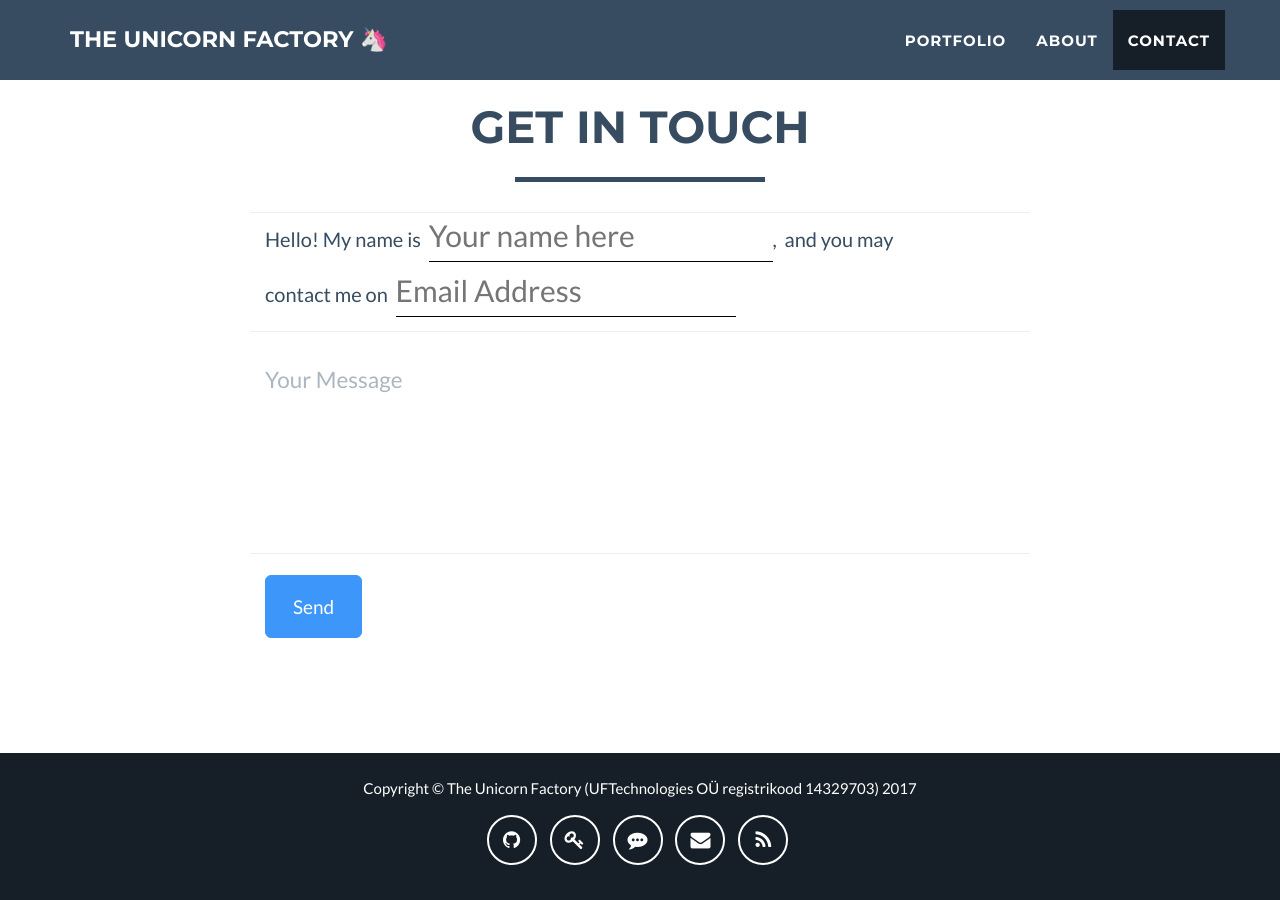
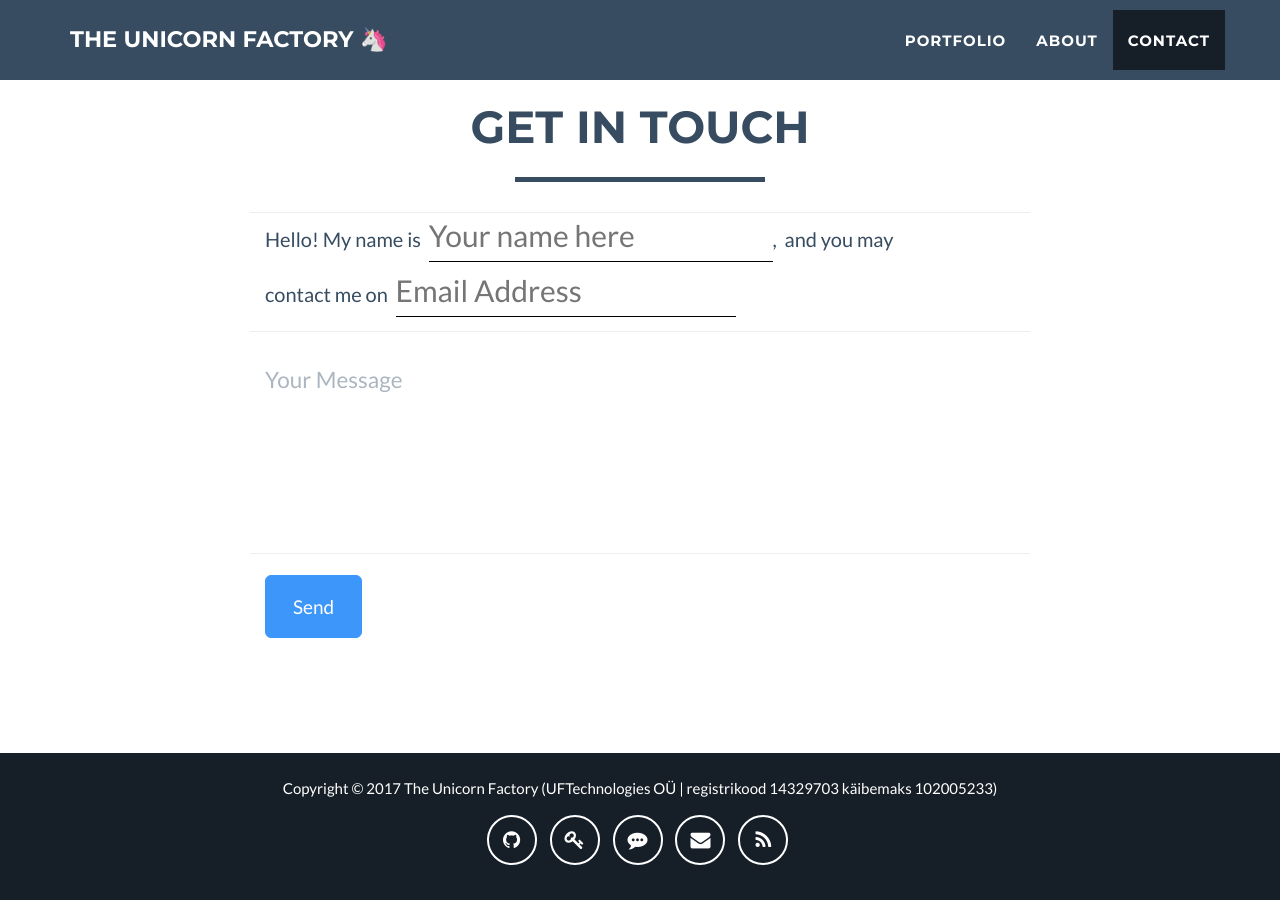
Before and after one commit to theunicornfactory/theunicornfactory.github.io, a Jekyll site: the page built from index.html, in a window 1280 px wide and 900 px high, scrolled down 1958 px. Built offline with Jekyll 4.4.1, drawn with Linux system fonts in a browser that asks for light colours.

```diff
--- a/_config.yml
+++ b/_config.yml
@@ -31,7 +31,7 @@ color:
 
 # Footer settings
 footer:
-  copyright: The Unicorn Factory (UFTechnologies OÜ registrikood 14329703)
+  copyright: The Unicorn Factory (UFTechnologies OÜ | registrikood 14329703 käibemaks 102005233)
   social: On the Web
 
 # Font awesome icons
--- a/_includes/footer.html
+++ b/_includes/footer.html
@@ -4,7 +4,7 @@
             <div class="container">
                 <div class="row">
                     <div class="col-lg-12">
-                        Copyright &copy; {{ site.footer.copyright }} 20{{ site.time | date: '%y' }}
+                        Copyright &copy; 20{{ site.time | date: '%y' }} {{ site.footer.copyright }}
                     </div>
                     <div class="col-lg-12">
                       <ul class="list-inline">
```
